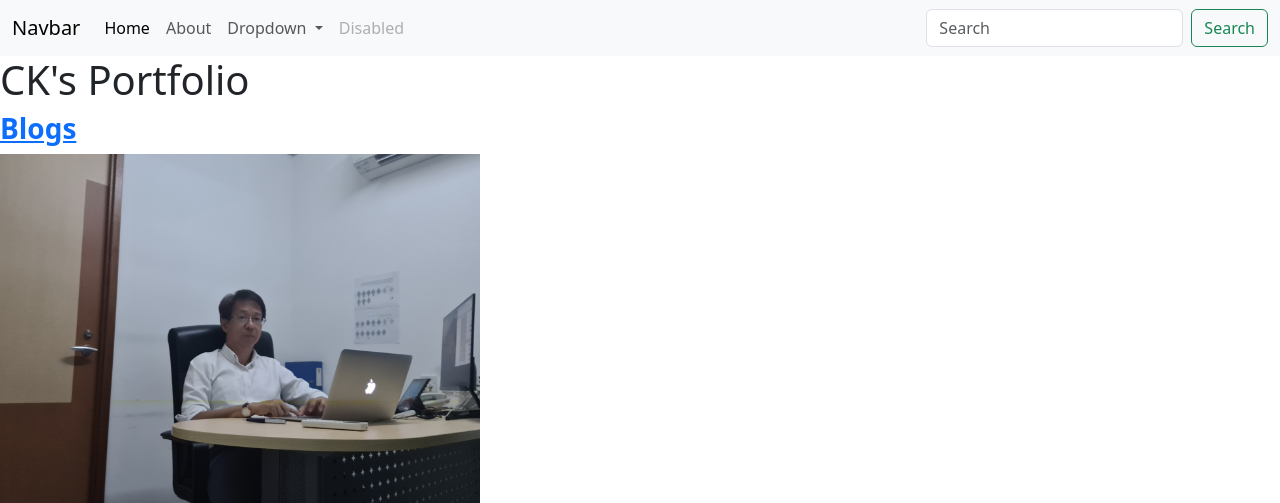
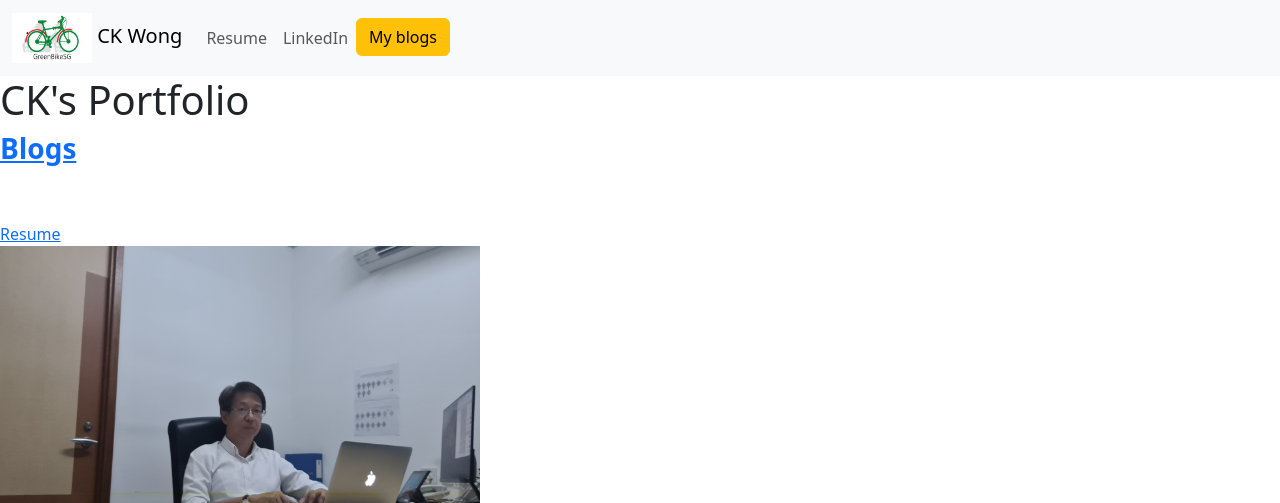
Before and after one commit to AlvinWong7896/portfolio, a Django app: page / in a window 1280 px wide. Shown: the top 503 px of the page. Run offline with Django 4.2, Linux system fonts and the light colour scheme; data comes from the database, SQL or seed files in the repository; both versions use the stored data as it was after the commit.

Commit message:
added bootstrap

```diff
--- a/portfolio/templates/portfolio/base.html
+++ b/portfolio/templates/portfolio/base.html
@@ -1,46 +1,41 @@
+{% load static %}
 <!doctype html>
 <html lang="en">
   <head>
     <meta charset="utf-8">
     <meta name="viewport" content="width=device-width, initial-scale=1">
-    <title>Bootstrap demo</title>
+    <title>CK Wong</title>
     <link href="https://cdn.jsdelivr.net/npm/bootstrap@5.3.3/dist/css/bootstrap.min.css" rel="stylesheet" integrity="sha384-QWTKZyjpPEjISv5WaRU9OFeRpok6YctnYmDr5pNlyT2bRjXh0JMhjY6hW+ALEwIH" crossorigin="anonymous">
+    <link rel="stylesheet" href="{% static 'portfolio/style.css' %}">
+    <link rel="stylesheet" href="https://fonts.googleapis.com/css?family=Lato&display=swap">
+    <link rel="icon" type="image/png" href="{% static 'portfolio/logo.png' %}">
+
+    <title>CK Wong</title>
+
   </head>
   <body>
-    {% load static %}
+
     <nav class="navbar navbar-expand-lg bg-body-tertiary">
         <div class="container-fluid">
-          <a class="navbar-brand" href="#">Navbar</a>
+          <a class="navbar-brand" href="{% url 'home' %}">
+            <img src="{% static 'portfolio/logo.png' %}" width="80" height="50" class="d-inline-based">
+            <span>CK Wong</span>
+          </a>
           <button class="navbar-toggler" type="button" data-bs-toggle="collapse" data-bs-target="#navbarSupportedContent" aria-controls="navbarSupportedContent" aria-expanded="false" aria-label="Toggle navigation">
             <span class="navbar-toggler-icon"></span>
           </button>
           <div class="collapse navbar-collapse" id="navbarSupportedContent">
             <ul class="navbar-nav me-auto mb-2 mb-lg-0">
               <li class="nav-item">
-                <a class="nav-link active" aria-current="page" href="#">Home</a>
+                <a class="nav-link" aria-current="page" href="{% static 'portfolio/resume.pdf' %}">Resume</a>
               </li>
               <li class="nav-item">
-                <a class="nav-link" href="#">About</a>
+                <a class="nav-link" aria-current="page" href="https://www.linkedin.com/in/alvin-wong7896/?originalSubdomain=sg">LinkedIn</a>
               </li>
-              <li class="nav-item dropdown">
-                <a class="nav-link dropdown-toggle" href="#" role="button" data-bs-toggle="dropdown" aria-expanded="false">
-                  Dropdown
-                </a>
-                <ul class="dropdown-menu">
-                  <li><a class="dropdown-item" href="#">Action</a></li>
-                  <li><a class="dropdown-item" href="#">Another action</a></li>
-                  <li><hr class="dropdown-divider"></li>
-                  <li><a class="dropdown-item" href="#">Something else here</a></li>
-                </ul>
-              </li>
-              <li class="nav-item">
-                <a class="nav-link disabled" aria-disabled="true">Disabled</a>
+              <li>
+                <a role="button" href="{% url 'blog:all_blogs' %}" class="btn btn-warning">My blogs</a>
               </li>
             </ul>
-            <form class="d-flex" role="search">
-              <input class="form-control me-2" type="search" placeholder="Search" aria-label="Search">
-              <button class="btn btn-outline-success" type="submit">Search</button>
-            </form>
           </div>
         </div>
       </nav>
--- a/portfolio/templates/portfolio/home.html
+++ b/portfolio/templates/portfolio/home.html
@@ -6,10 +6,11 @@
 <h1>CK's Portfolio</h1>
 
 <h3><b><a href="{% url 'blog:all_blogs' %}">Blogs</a></b></h3>
-
+<br>
+<br><a href="{% static 'portfolio/resume.pdf' %}">Resume</a>
+<br>
 <img src="{% static 'portfolio/profile_photo.jpg' %}" height="350" width="480">
 
-<br><a href="{% static 'portfolio/resume.pdf' %}">Resume</a>
 
 {% for project in projects %}
     <h2>{{ project.title }}</h2>
```
Also changed, not shown: db.sqlite3, media/portfolio/images/cycling2.jpg (added), portfolio/static/portfolio/logo.png (added), portfolio/static/portfolio/style.css (added).
